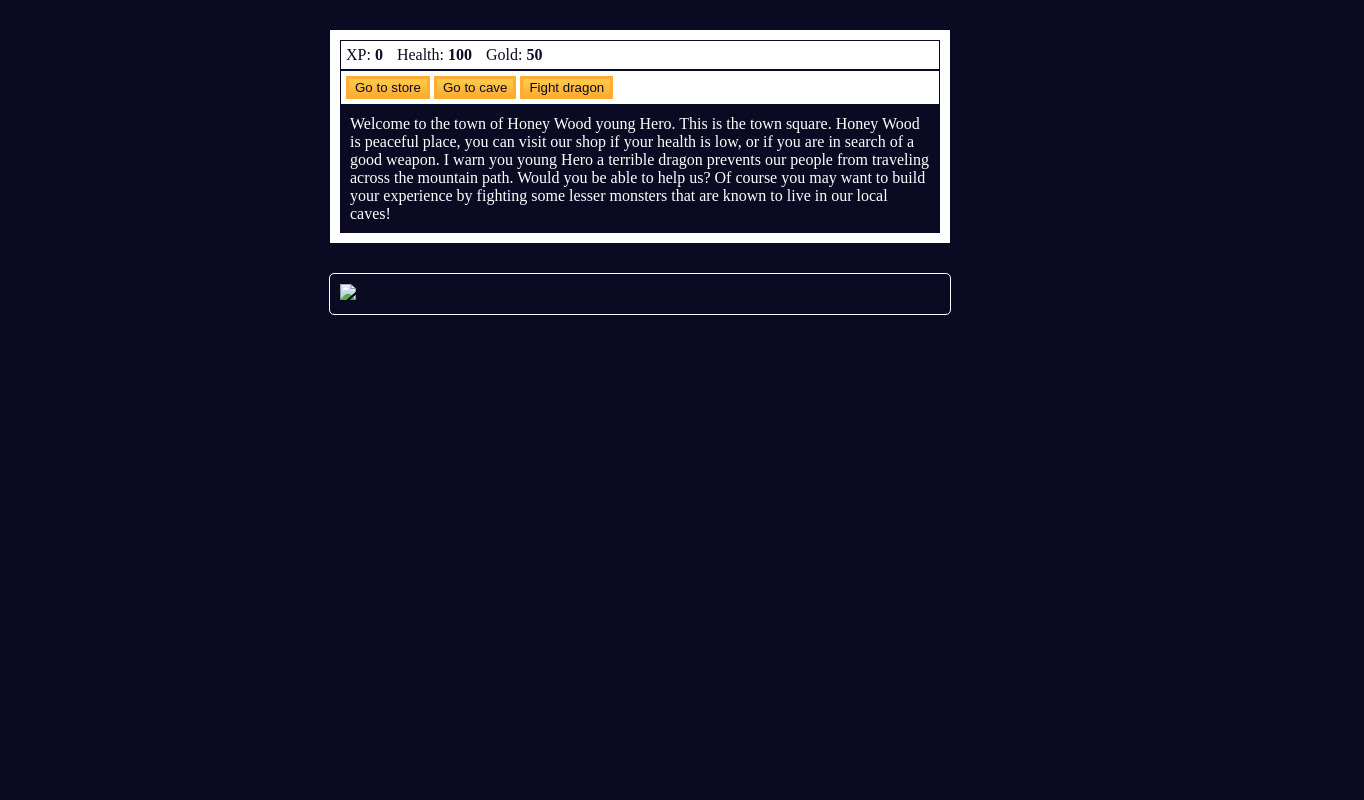
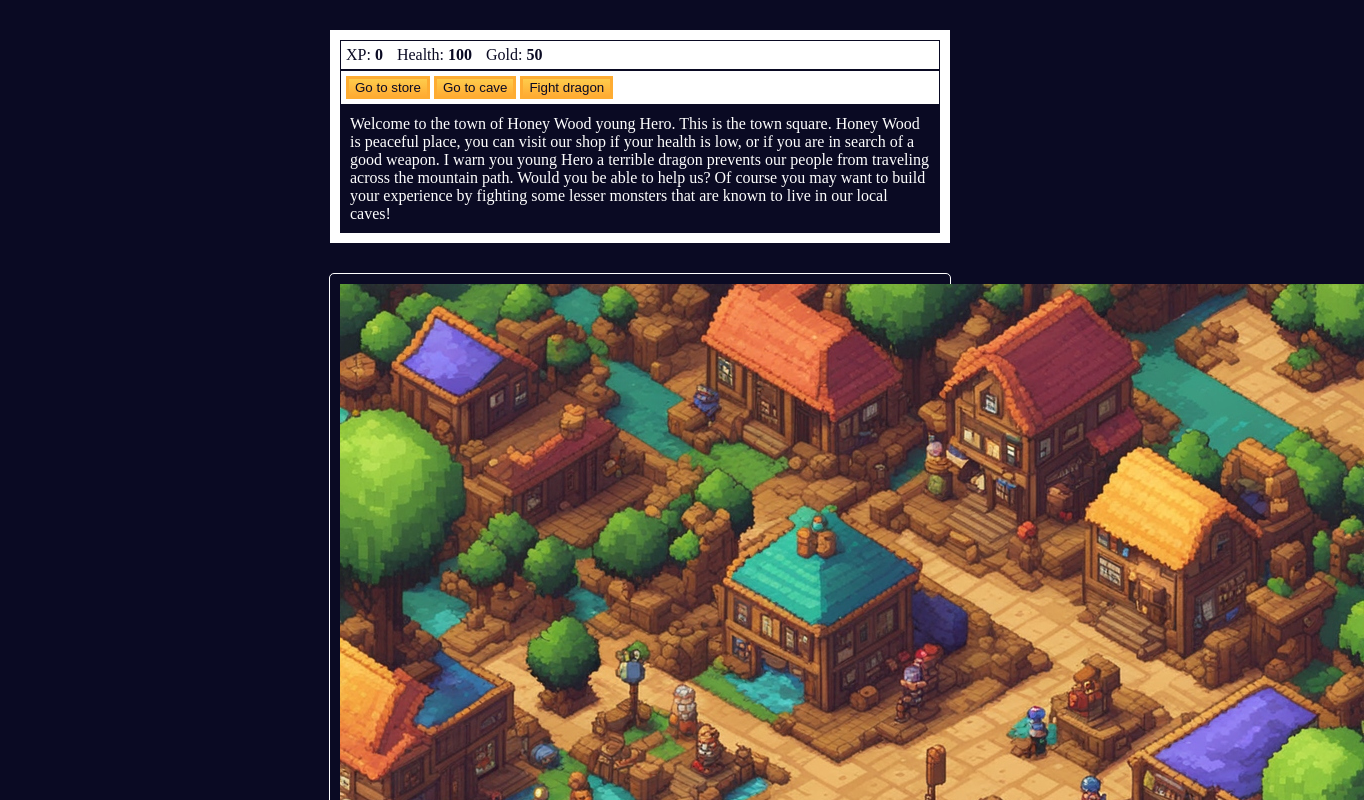
Before and after one commit to m3ch-l0rd/Dragon-Slayer-Game, a plain HTML site: page index.html in a window 1280 px wide. Shown: the top 800 px of the page, 1364 px wide, since content can reach past the window. Drawn offline with Linux system fonts and the light colour scheme.

Commit message:
Update index.html

```diff
--- a/index.html
+++ b/index.html
@@ -28,7 +28,7 @@
       </div>
     </div>
     <div id="bgImg">
-      <img src=docs/assets/images/townSquare.jpg/>
+      <img src=docs/assets/images/townSquare.jpg>
     </div>
     <script src="./script_dragon_game.js"></script>
   </body>
```
